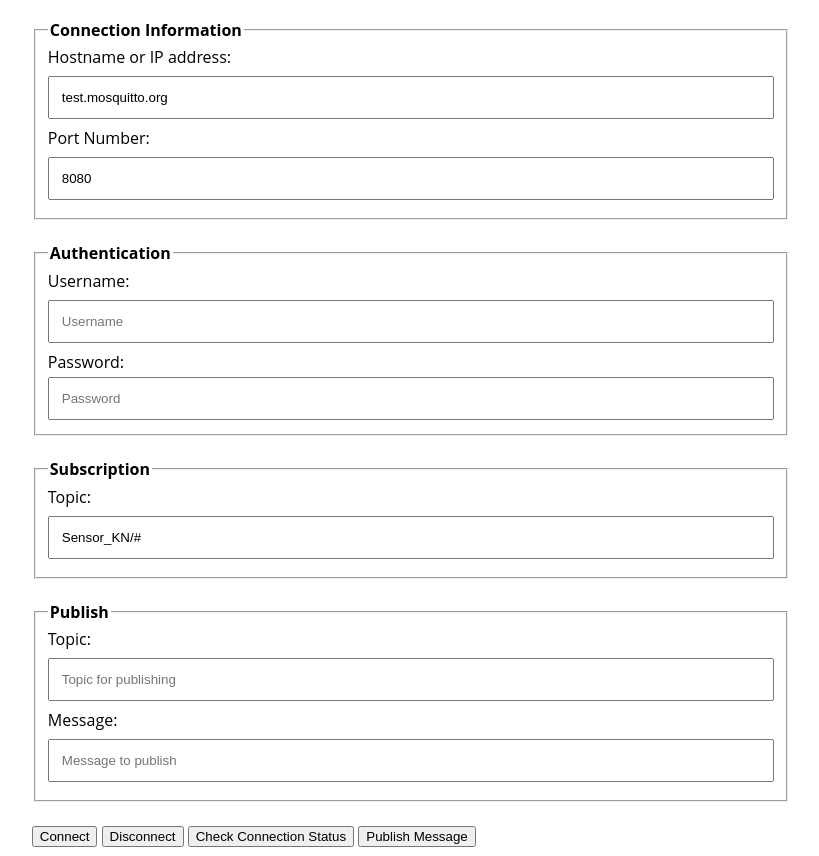
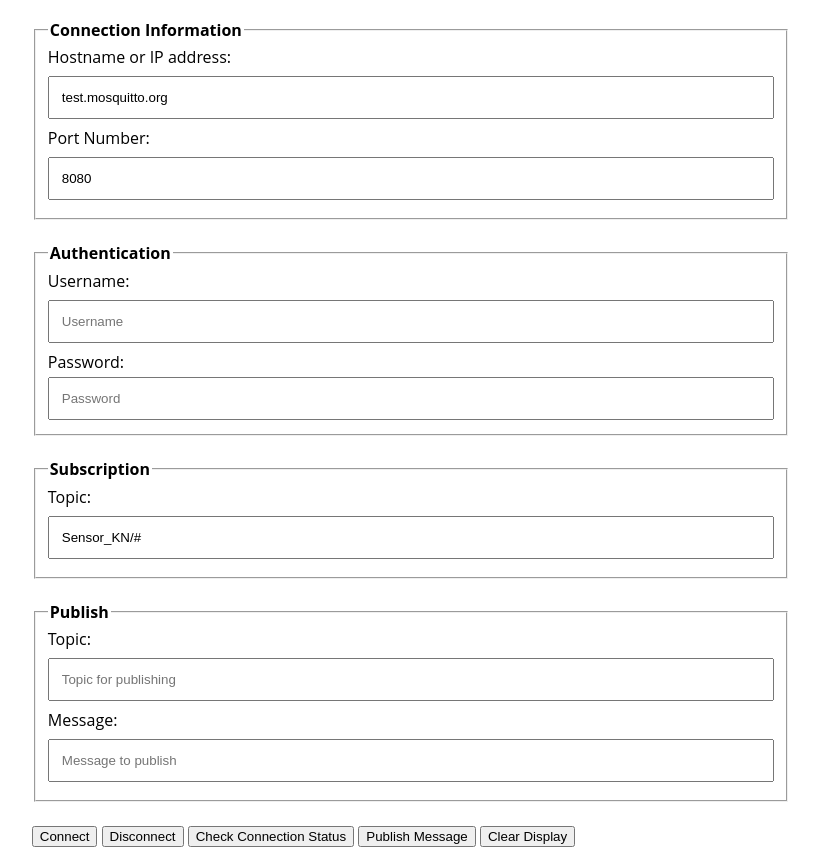
Before and after one commit to cfeng-dev/MQTT_WebApp, a plain HTML site: page index.html in a window 1280 px wide. Shown: the part 67-923 px from the top of the page, without its empty margins (229-1048 px from the left). Drawn offline with Linux system fonts and the light colour scheme.

Commit message:
Added "Clear Display" button

```diff
--- a/index.html
+++ b/index.html
@@ -67,6 +67,7 @@
                     <button type="button" id="disconnectButton">Disconnect</button>
                     <button type="button" id="checkConnectionButton">Check Connection Status</button>
                     <button type="button" id="publishButton">Publish Message</button>
+                    <button type="button" id="clearButton">Clear Display</button>
                 </form>
             </section>
             <!-- Section to display MQTT messages and logs -->
```
